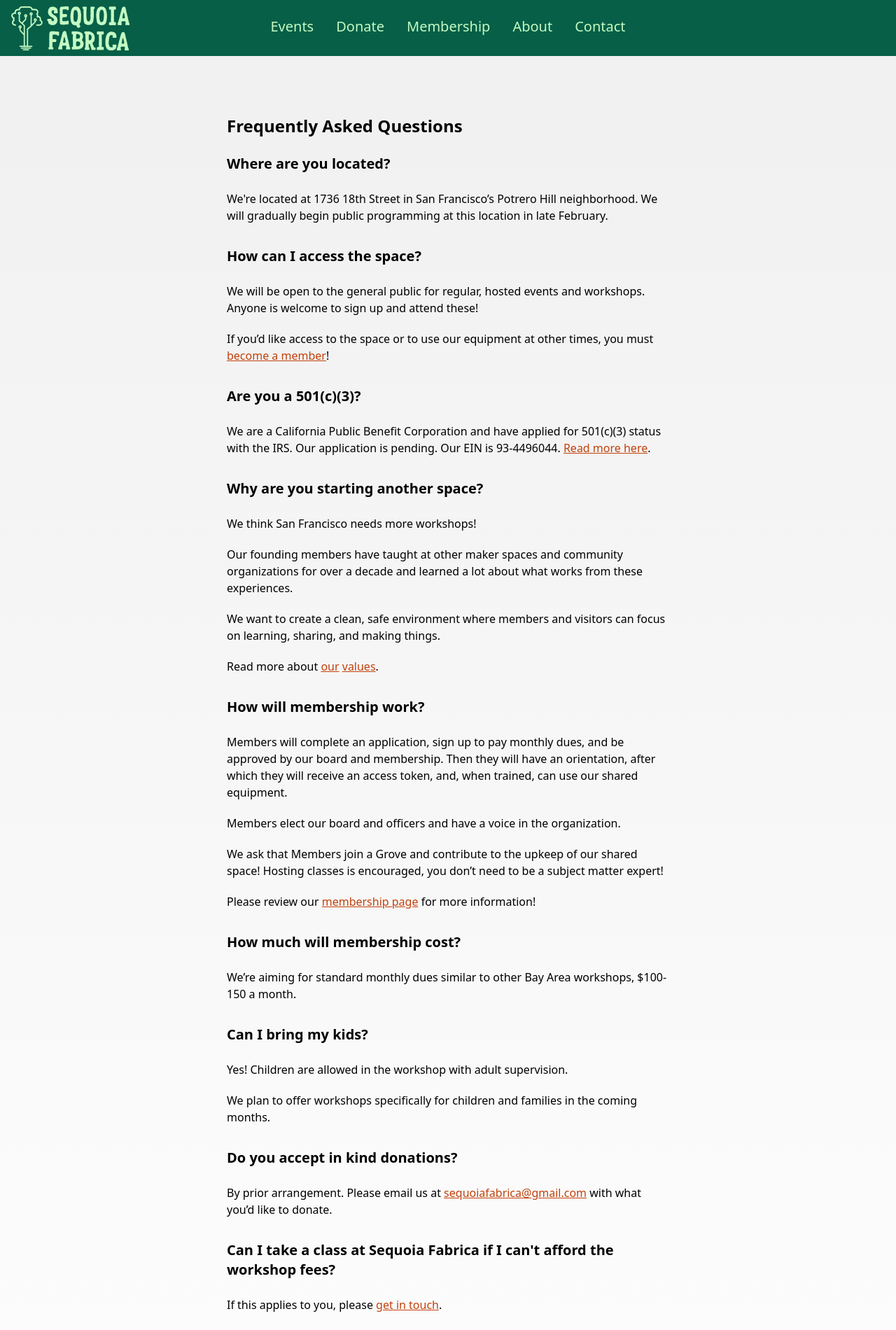
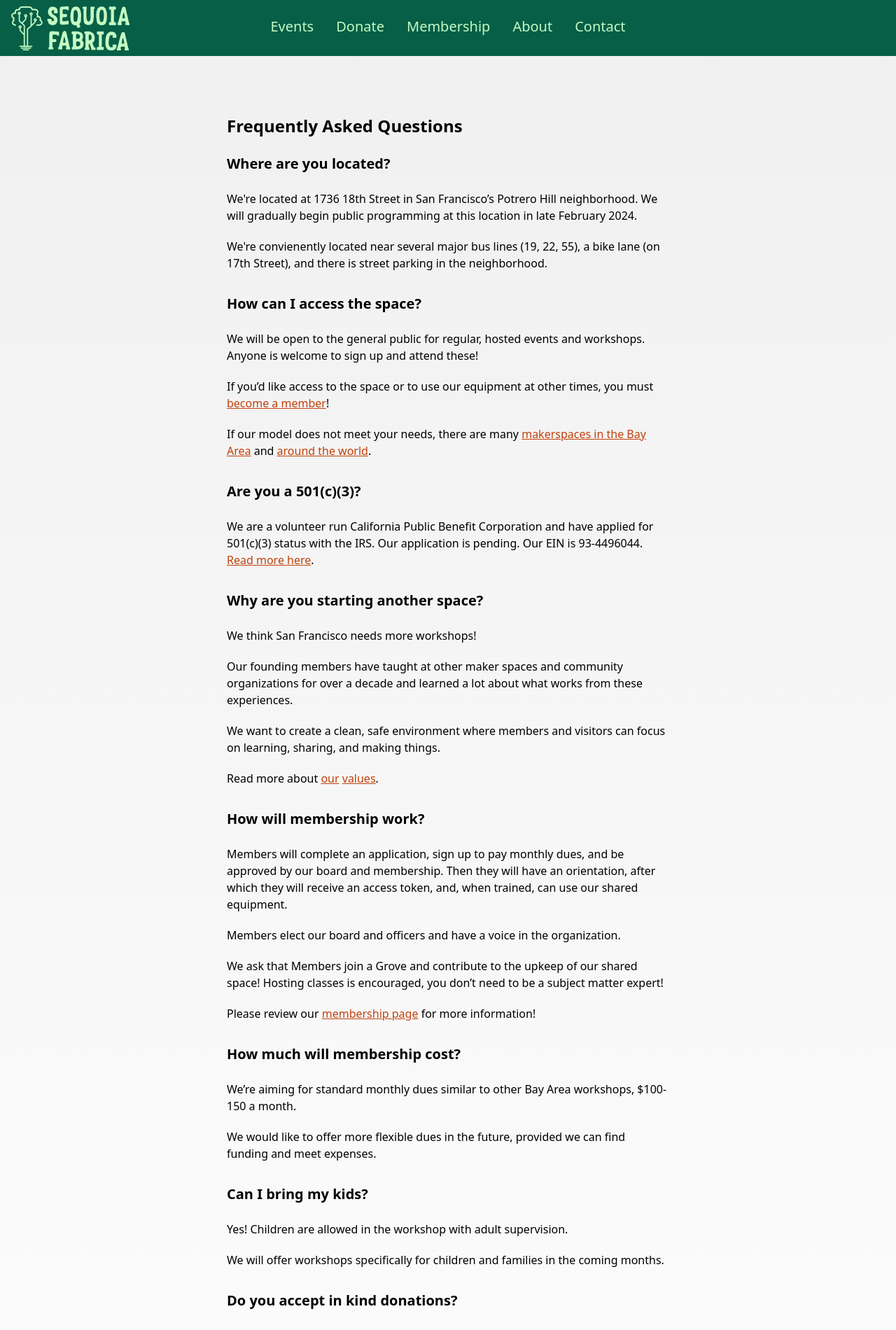
Before and after one commit to Sequoia-Fabrica/sequoia-fabrica-landing-page, a Next.js app: page /docs/faq in a window 1280 px wide. Shown: the top 1900 px of the page at 70% size. Built offline with nearby package versions, Linux system fonts and the light colour scheme.

Commit message:
faq updates
updating faq

```diff
--- a/src/pages/docs/faq.mdx
+++ b/src/pages/docs/faq.mdx
@@ -5,7 +5,9 @@ import DocumentLayout from '@/src/components/docs/DocumentLayout'
 
 ## Where are you located?
 
-We're located at 1736 18th Street in San Francisco’s Potrero Hill neighborhood. We will gradually begin public programming at this location in late February.
+We're located at 1736 18th Street in San Francisco’s Potrero Hill neighborhood. We will gradually begin public programming at this location in late February 2024.
+
+We're convienently located near several major bus lines  (19, 22, 55), a bike lane (on 17th Street), and there is street parking in the neighborhood.
 
 ## How can I access the space?
 
@@ -13,9 +15,11 @@ We will be open to the general public for regular, hosted events and workshops.
 
 If you’d like access to the space or to use our equipment at other times, you must [become a member](./membership)!
 
+If our model does not meet your needs, there are many [makerspaces in the Bay Area](https://makernexuswiki.com/wiki/Maker_Spaces_In_San_Francisco_area) and [around the world](https://wiki.hackerspaces.org/List_of_Hacker_Spaces).
+
 ## **Are you a 501(c)(3)?**
 
-We are a California Public Benefit Corporation and have applied for 501(c)(3) status with the IRS. Our application is pending. Our EIN is 93-4496044. [Read more here](https://www.irs.gov/charities-non-profits/charitable-organizations/contributions-to-organization-with-irs-application-pending).
+We are a volunteer run California Public Benefit Corporation and have applied for 501(c)(3) status with the IRS. Our application is pending. Our EIN is 93-4496044. [Read more here](https://www.irs.gov/charities-non-profits/charitable-organizations/contributions-to-organization-with-irs-application-pending).
 
 ## Why are you starting another space?
 
@@ -41,11 +45,13 @@ Please review our [membership page](./membership) for more information!
 
 We’re aiming for standard monthly dues similar to other Bay Area workshops, $100-150 a month.
 
+We would like to offer more flexible dues in the future, provided we can find funding and meet expenses.
+
 ## Can I bring my kids?
 
 Yes! Children are allowed in the workshop with adult supervision.
 
-We plan to offer workshops specifically for children and families in the coming months.
+We will offer workshops specifically for children and families in the coming months.
 
 ## Do you accept in kind donations?
 
```
